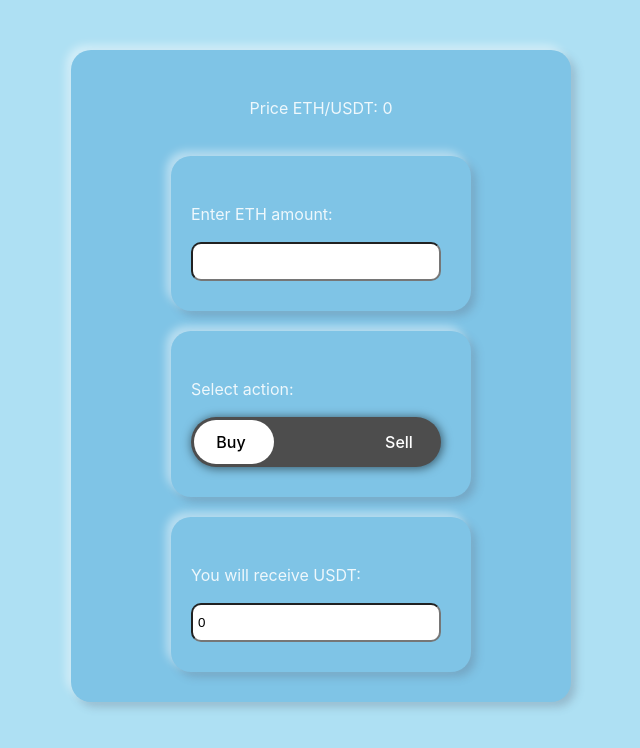
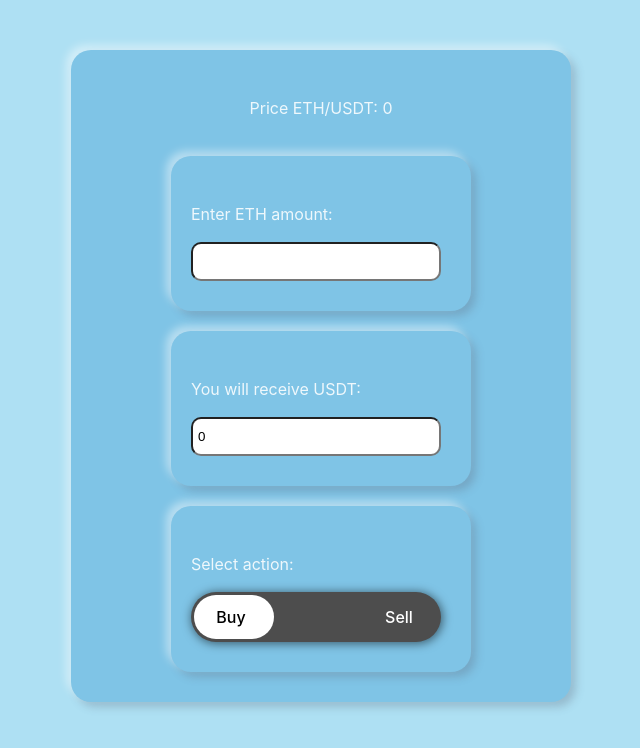
Before and after one commit to Tasha852209/blackbot-react-wite-ts, a React (Vite) app: page / in a window 1280 px wide. Shown: the top 748 px of the page, without its empty margins (319-959 px from the left). Built offline with nearby package versions, Linux system fonts and the light colour scheme; no server answers.

Commit message:
Update App.tsx

```diff
--- a/src/App.tsx
+++ b/src/App.tsx
@@ -41,8 +41,8 @@ const App: React.FC = () => {
     <StyledAppContainer>
       <p>Price ETH/USDT: {Number(usdtPrice.toFixed(2))}</p>
       <InputField onEthAmountChange={handleEthAmountChange} />
+      <ResultDisplay usdtAmount={calculateUsdtAmount()} />
       <ActionSelector onActionChange={handleActionChange} />
-      <ResultDisplay usdtAmount={calculateUsdtAmount()} />
     </StyledAppContainer>
   );
 };
```
